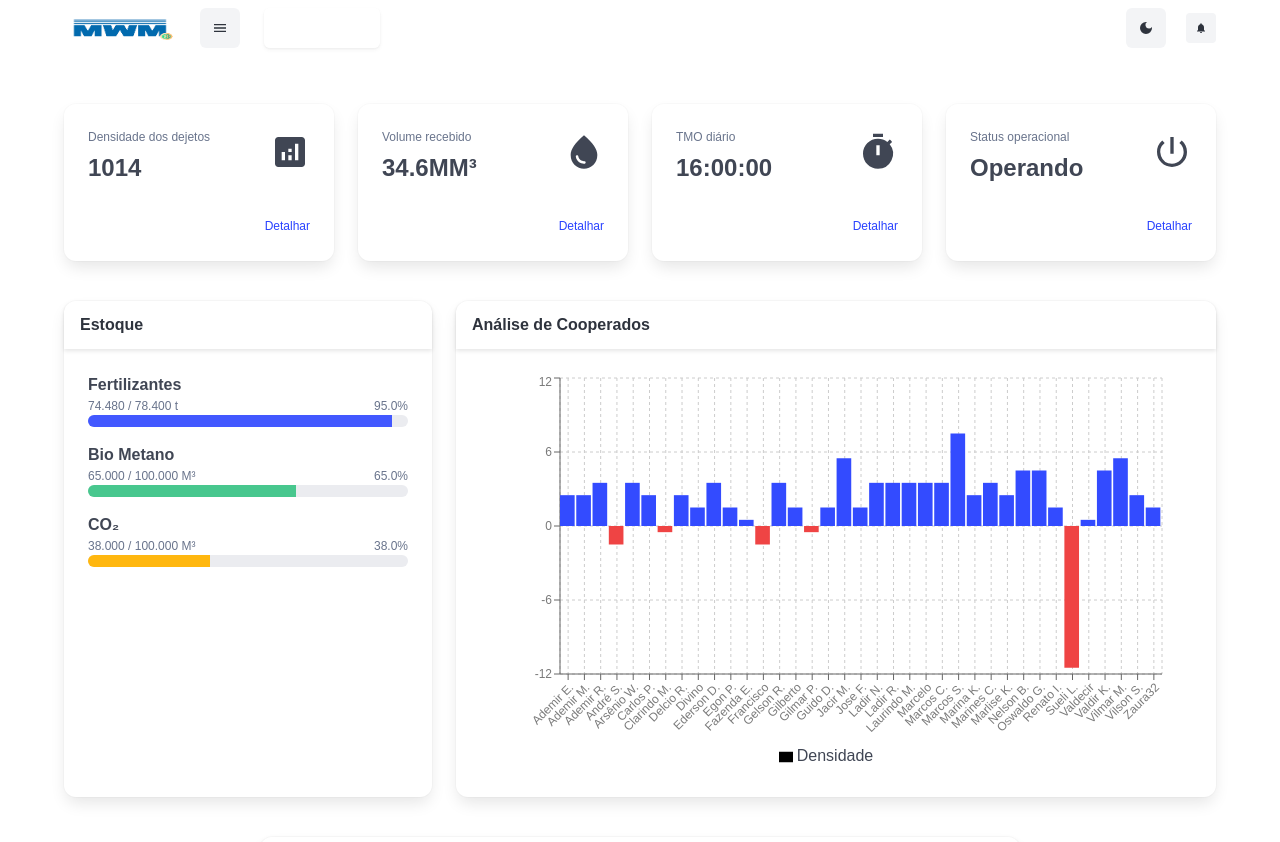
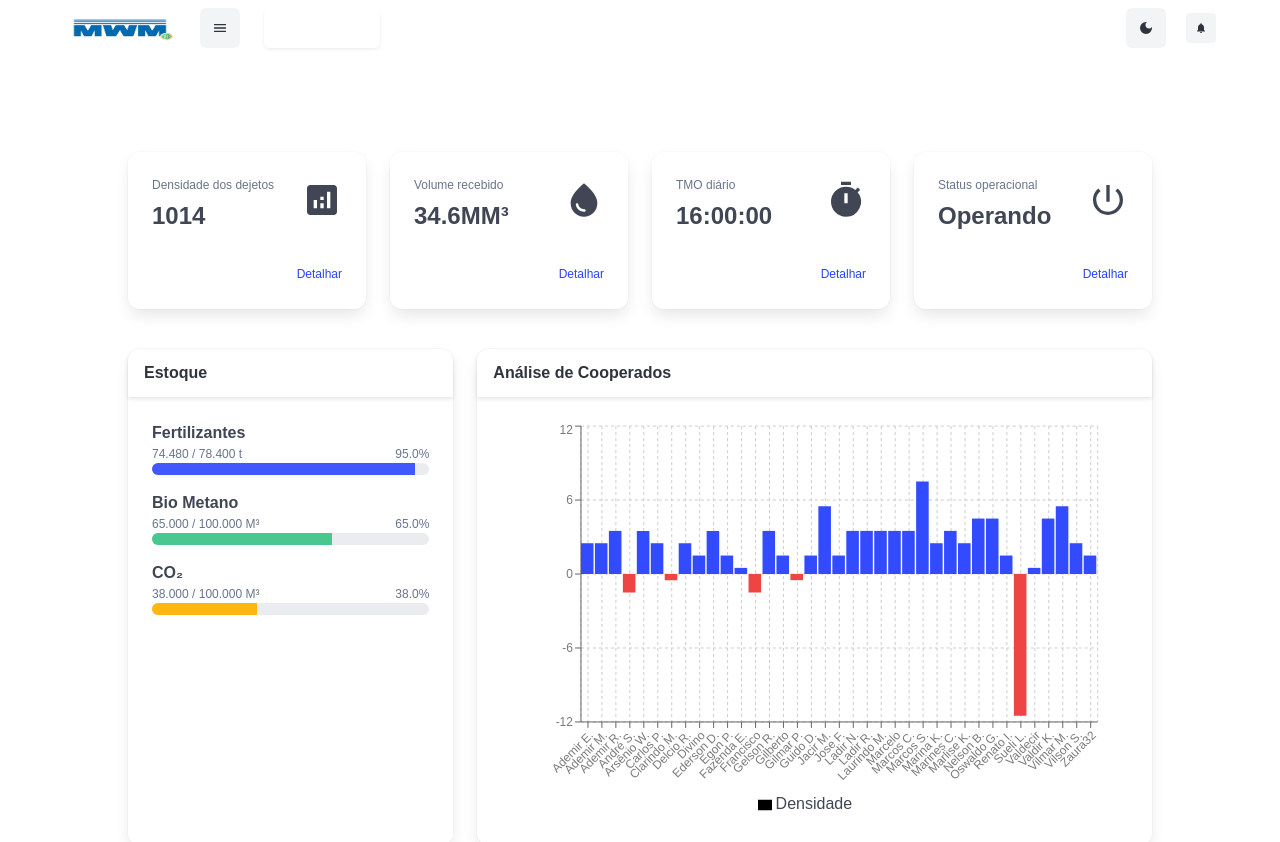
Before and after one commit to renanfrontend/mwm-portal, a React (Vite) app: page / in a window 1280 px wide. Shown: the top 842 px of the page. Built offline with nearby package versions, Linux system fonts and the light colour scheme; sample sign-in values are in the browser's storage.

Commit message:
feat: Add toggle functionality to the sidebar menu
- Implements a toggle mechanism for the sidebar, allowing it to be opened and closed by clicking the same menu button in the header.
- This change provides a more intuitive user experience for managing the sidebar.

```diff
--- a/src/App.tsx
+++ b/src/App.tsx
@@ -6,13 +6,13 @@ import Abastecimentos from './screens/Abastecimentos';
 import AbastecimentoReport from './screens/AbastecimentoReport';
 import Header from './components/Header';
 import Sidebar from './components/Sidebar';
+import PageLayout from './components/PageLayout';
 import { AuthProvider, useAuth } from './context/AuthContext';
 import LoginScreen from './screens/auth/LoginScreen';
 import ForgotPasswordScreen from './screens/auth/ForgotPasswordScreen';
 import NewPasswordScreen from './screens/auth/NewPasswordScreen';
 import { MdMenu } from 'react-icons/md';
 
-// Importa os novos componentes de tela
 import Coleta from './screens/Coleta';
 import Qualidade from './screens/Qualidade';
 import Cooperados from './screens/Cooperados';
@@ -23,7 +23,7 @@ const AppContent = () => {
   const [isSidebarOpen, setIsSidebarOpen] = useState(false);
 
   const ProtectedRoute = ({ children }: { children: JSX.Element }) => {
-    return isAuthenticated ? children : <Navigate to="/login" />;
+    return isAuthenticated ? <PageLayout>{children}</PageLayout> : <Navigate to="/login" />;
   };
 
   const AuthRoute = ({ children }: { children: JSX.Element }) => {
@@ -35,11 +35,12 @@ const AppContent = () => {
       <Sidebar isOpen={isSidebarOpen} onClose={() => setIsSidebarOpen(false)} onLogout={logout} />
       {isAuthenticated && (
         <Header>
-          <button className="button is-light" onClick={() => setIsSidebarOpen(true)}>
+          <button className="button is-light" onClick={() => setIsSidebarOpen(!isSidebarOpen)}>
             <span className="icon"><MdMenu /></span>
           </button>
         </Header>
       )}
+      <div className={`app-container ${isSidebarOpen ? 'sidebar-open' : ''}`}>
         <Routes>
           <Route path="/login" element={<AuthRoute><LoginScreen /></AuthRoute>} />
           <Route path="/forgot-password" element={<AuthRoute><ForgotPasswordScreen /></AuthRoute>} />
@@ -48,12 +49,12 @@ const AppContent = () => {
           <Route path="/faturamentos" element={<ProtectedRoute><Faturamentos /></ProtectedRoute>} />
           <Route path="/abastecimentos" element={<ProtectedRoute><Abastecimentos /></ProtectedRoute>} />
           <Route path="/abastecimento-report" element={<ProtectedRoute><AbastecimentoReport /></ProtectedRoute>} />
-        {/* Novas rotas adicionadas para os links do menu lateral */}
           <Route path="/coleta" element={<ProtectedRoute><Coleta /></ProtectedRoute>} />
           <Route path="/qualidade" element={<ProtectedRoute><Qualidade /></ProtectedRoute>} />
           <Route path="/cooperados" element={<ProtectedRoute><Cooperados /></ProtectedRoute>} />
           <Route path="/conta" element={<ProtectedRoute><Conta /></ProtectedRoute>} />
         </Routes>
+      </div>
     </>
   );
 };
```
Lines whose indentation alone changed are shown as unchanged.
